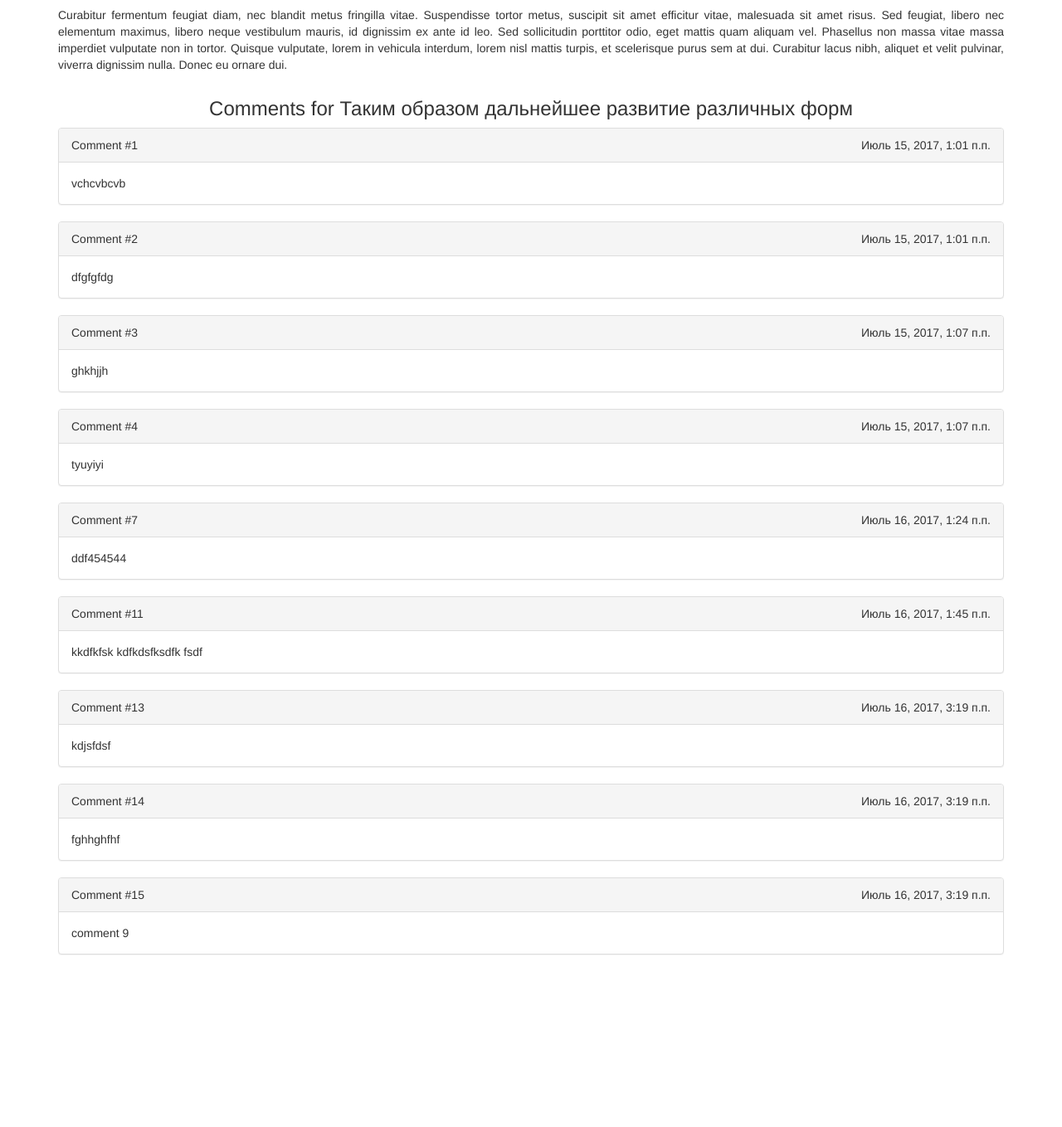
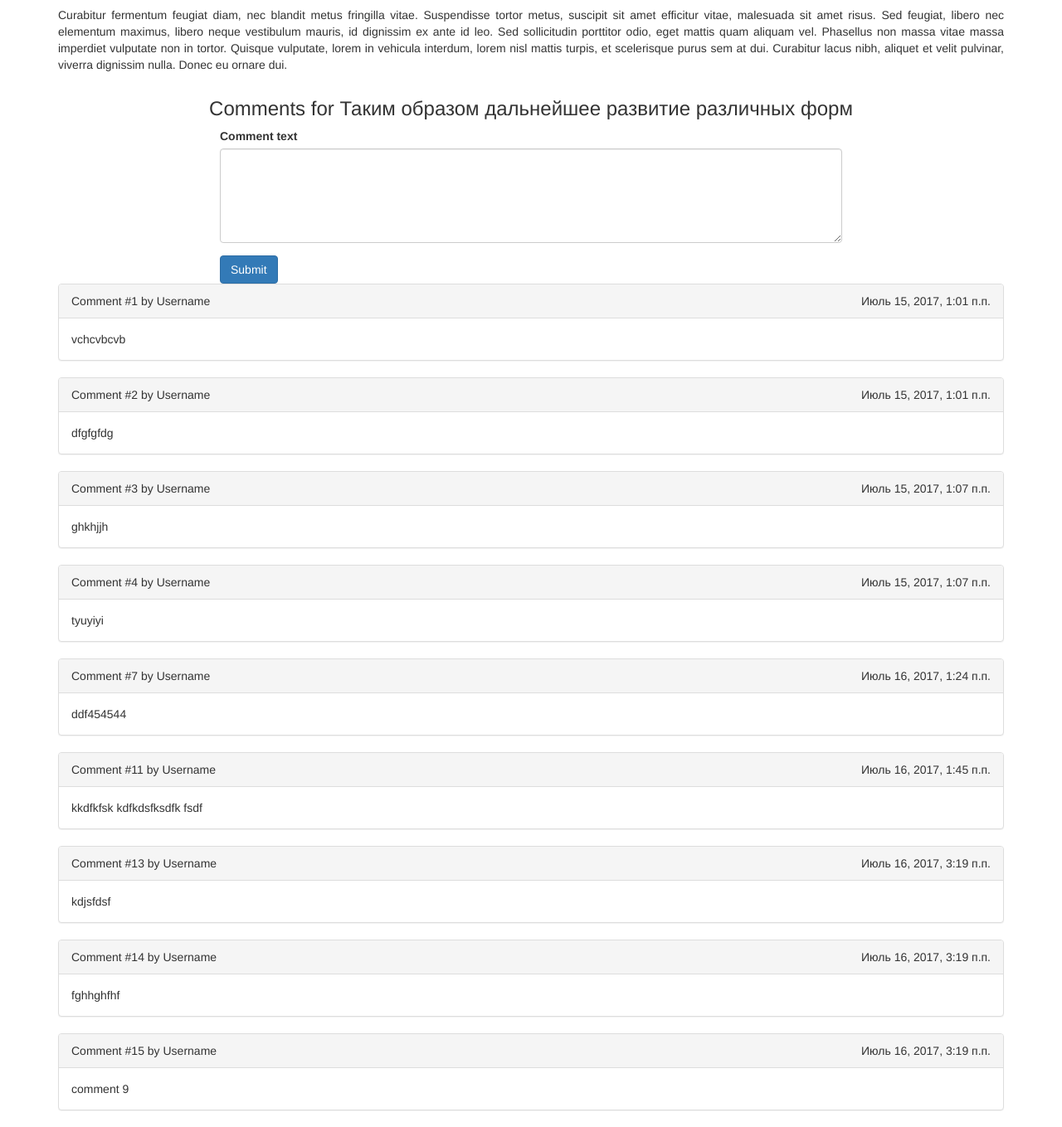
Before and after one commit to vintkor/test_django_project, a Django app: page /blog/1/ in a window 1280 px wide. Shown: the part 736-2095 px from the top of the page at 83% size. Before the commit the page ends 1887 px from the top, so only its background shows below. Run offline with Django 3.2, Linux system fonts and the light colour scheme; data comes from the database, SQL or seed files in the repository; both versions use the stored data as it was after the commit; some libraries are stand-ins or nearby versions.

Commit message:
Добавление комментариев в записи

```diff
--- /dev/null
+++ b/blog/forms.py
@@ -0,0 +1,13 @@
+from django import forms
+from django.forms import HiddenInput, Textarea
+from .models import Comment
+
+
+class CommentForm(forms.ModelForm):
+    class Meta:
+        model = Comment
+        fields = ["comment_text", "comment_parent"]
+        widgets = {
+            'comment_parent': HiddenInput(),
+            'comment_text': Textarea(attrs={'class': 'form-control', 'rows': '5', 'cols': ''})
+        }
--- a/blog/templates/blog/single_post.html
+++ b/blog/templates/blog/single_post.html
@@ -29,12 +29,26 @@
                     </div>
                 </div>
             </div>
+            <h3 class="text-center">Comments for {{ post.post_title }}</h3>
+            <div class="row">
+                <div class="col-sm-8 col-sm-offset-2">
+                    <form class="form" action="" method="post">
+                        {% csrf_token %}
+                        {{ form.comment_parent }}
+                        <div class="form-group">
+                            <label for="id_comment_text">Comment text</label>
+                            {{ form.comment_text.errors }}
+                            {{ form.comment_text }}
+                        </div>
+                        <button class="btn btn-primary">Submit</button>
+                    </form>
+                </div>
+            </div>
             {% if post.comment_parent.all %}
-                <h3 class="text-center">Comments for {{ post.post_title }}</h3>
                 {% for comment in post.comment_parent.all %}
                 <div class="panel panel-default">
                     <div class="panel-heading">
-                        Comment #{{ comment.id }}
+                        Comment #{{ comment.id }} by Username
                         <span class="text-default pull-right">{{ comment.created }}</span>
                     </div>
                     <div class="panel-body">{{ comment.comment_text }}</div>
--- a/blog/views.py
+++ b/blog/views.py
@@ -1,6 +1,6 @@
 from django.shortcuts import render, get_object_or_404
-from django.http import HttpResponse
 from blog.models import Post, Category, Comment
+from .forms import CommentForm
 
 
 def home(request):
@@ -15,4 +15,9 @@ def all_posts(request):
 
 def single_post(request, post_id):
     post = get_object_or_404(Post, pk=post_id)
-    return render(request, 'blog/single_post.html', {'post': post})
+    form = CommentForm(initial={'comment_parent': post_id})
+    context = {'post': post, 'form': form}
+    if request.POST:
+        f = CommentForm(request.POST)
+        f.save()
+    return render(request, 'blog/single_post.html', context)
```
Also changed, not shown: db.sqlite3.
